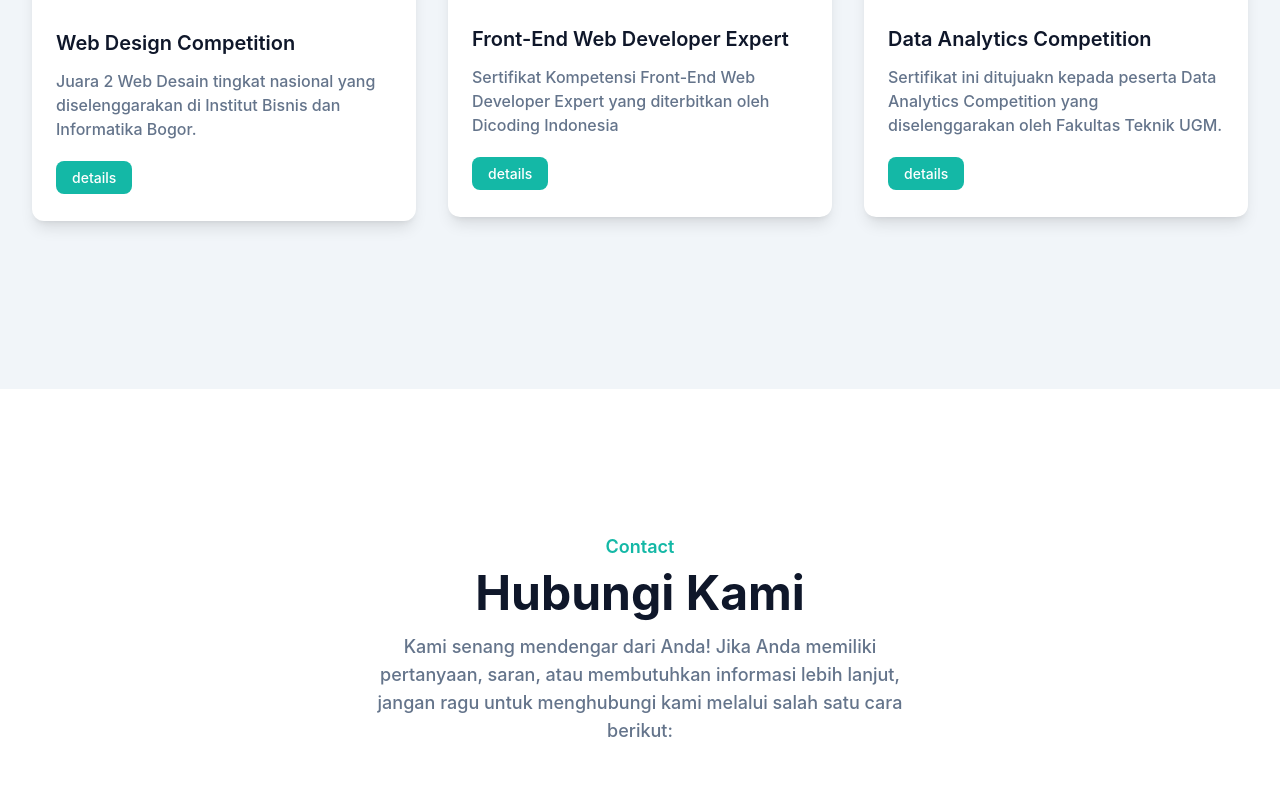
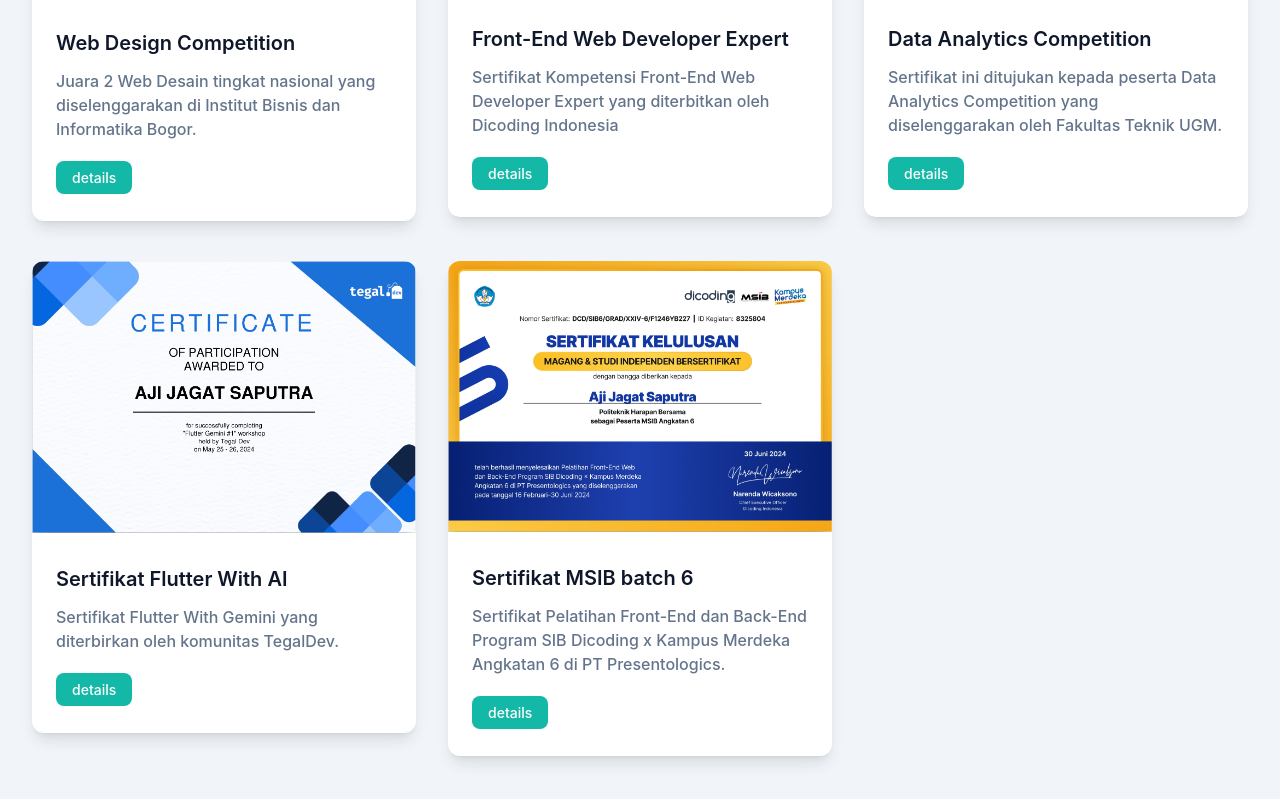
Before and after one commit to Ajijagatsaputra/Portofolio-Saya, a website: page index.html in a window 1280 px wide. Shown: the part 4612-5411 px from the top of the page. Drawn offline with Linux system fonts and the light colour scheme.

Commit message:
update prestasi

```diff
--- a/index.html
+++ b/index.html
@@ -302,6 +302,7 @@
               </div>
             </div>
           </div>
+
           <div class="w-full px-4 lg:w-1/2 xl:w-1/3">
             <div class="mb-10 overflow-hidden rounded-xl bg-white shadow-lg dark:bg-slate-800">
               <img src="dist/img/prestasi/sertifikat webdeveloperexpert.png" alt="Web Developer Expert" class="w-full" />
@@ -314,6 +315,7 @@
               </div>
             </div>
           </div>
+
           <div class="w-full px-4 lg:w-1/2 xl:w-1/3">
             <div class="mb-10 overflow-hidden rounded-xl bg-white shadow-lg dark:bg-slate-800">
               <img src="dist/img/prestasi/datanalystfindit.png" alt="Data Analyst" class="w-full" />
@@ -321,8 +323,34 @@
                 <h3>
                   <a href="dist/img/prestasi/datanalystfindit.png" class="mb-3 block truncate text-xl font-semibold text-dark hover:text-primary dark:text-white">Data Analytics Competition</a>
                 </h3>
-                <p class="mb-6 text-base font-medium text-secondary">Sertifikat ini ditujuakn kepada peserta Data Analytics Competition yang diselenggarakan oleh Fakultas Teknik UGM.</p>
+                <p class="mb-6 text-base font-medium text-secondary">Sertifikat ini ditujukan kepada peserta Data Analytics Competition yang diselenggarakan oleh Fakultas Teknik UGM.</p>
                 <a href="dist/img/prestasi/datanalystfindit.png" class="rounded-lg bg-primary py-2 px-4 text-sm font-medium text-white hover:opacity-80">details</a>
+              </div>
+            </div>
+          </div>
+
+          <div class="w-full px-4 lg:w-1/2 xl:w-1/3">
+            <div class="mb-10 overflow-hidden rounded-xl bg-white shadow-lg dark:bg-slate-800">
+              <img src="dist/img/prestasi/flutterwithAi.png" alt="Flutter With AI" class="w-full" />
+              <div class="py-8 px-6">
+                <h3>
+                  <a href="dist/img/prestasi/flutterwithAi.png" class="mb-3 block truncate text-xl font-semibold text-dark hover:text-primary dark:text-white">Sertifikat Flutter With AI</a>
+                </h3>
+                <p class="mb-6 text-base font-medium text-secondary">Sertifikat Flutter With Gemini yang diterbirkan oleh komunitas TegalDev. </p>
+                <a href="dist/img/prestasi/sertifikatflutter_ai.pdf" class="rounded-lg bg-primary py-2 px-4 text-sm font-medium text-white hover:opacity-80">details</a>
+              </div>
+            </div>
+          </div>
+
+          <div class="w-full px-4 lg:w-1/2 xl:w-1/3">
+            <div class="mb-10 overflow-hidden rounded-xl bg-white shadow-lg dark:bg-slate-800">
+              <img src="dist/img/prestasi/Sertifikat MSIB Dicoding.png" alt="MSIB Dicoding" class="w-full" />
+              <div class="py-8 px-6">
+                <h3>
+                  <a href="dist/img/prestasi/[SIB Dicoding Cycle 6] Sertifikat - F1246YB227.pdf" class="mb-3 block truncate text-xl font-semibold text-dark hover:text-primary dark:text-white">Sertifikat MSIB batch 6</a>
+                </h3>
+                <p class="mb-6 text-base font-medium text-secondary">Sertifikat Pelatihan Front-End dan Back-End Program SIB Dicoding x Kampus Merdeka Angkatan 6 di PT Presentologics.</p>
+                <a href="dist/img/prestasi/[SIB Dicoding Cycle 6] Sertifikat - F1246YB227.pdf" class="rounded-lg bg-primary py-2 px-4 text-sm font-medium text-white hover:opacity-80">details</a>
               </div>
             </div>
           </div>
```
Also changed, not shown: dist/img/prestasi/Sertifikat MSIB Dicoding.png (added), dist/img/prestasi/flutterwithAi.png (added), 2 other files.
